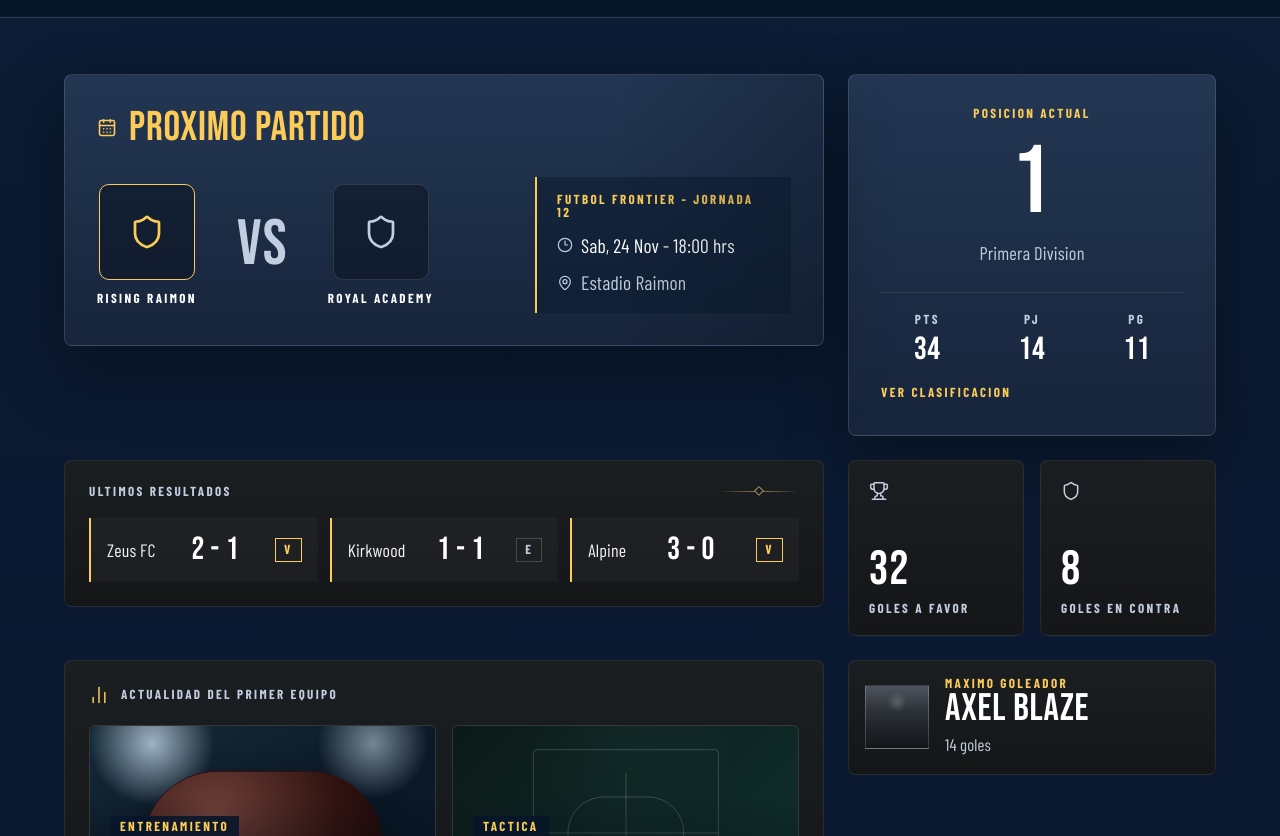
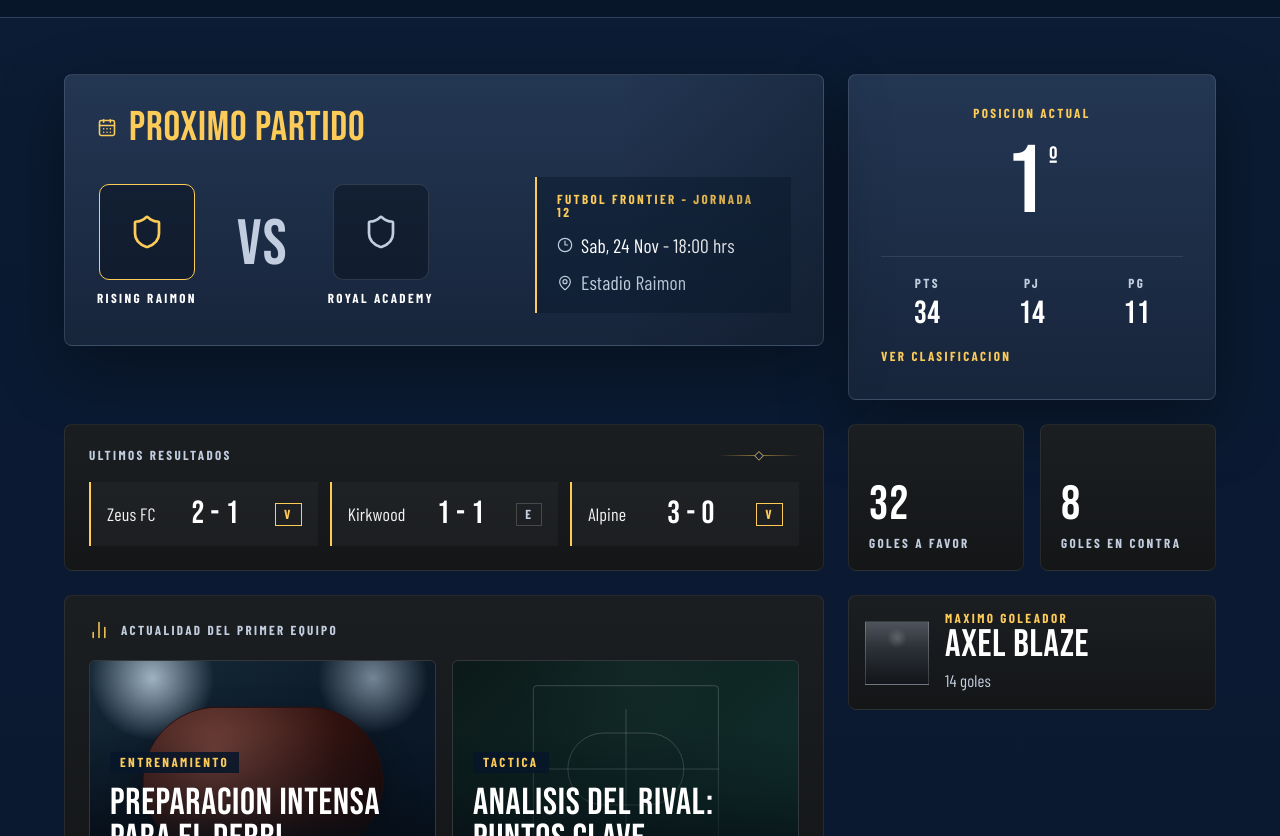
Before and after one commit to Warzack03/rr-web-platform, a Next.js app: page /primer-equipo in a window 1280 px wide. Shown: the part 680-1516 px from the top of the page. Built offline with nearby package versions, Linux system fonts and the light colour scheme.

Commit message:
Primer equipo final

```diff
--- a/src/app/primer-equipo/page.tsx
+++ b/src/app/primer-equipo/page.tsx
@@ -51,12 +51,8 @@ export default async function FirstTeamPage() {
           </div>
 
           <div className="order-4 grid gap-4 sm:grid-cols-2 lg:col-span-4 lg:grid-cols-2">
-            <MetricTile label="Goles a Favor" value={teamSummary.metrics.goalsFor} icon="attack" />
-            <MetricTile
-              label="Goles en Contra"
-              value={teamSummary.metrics.goalsAgainst}
-              icon="defense"
-            />
+            <MetricTile label="Goles a Favor" value={teamSummary.metrics.goalsFor} />
+            <MetricTile label="Goles en Contra" value={teamSummary.metrics.goalsAgainst} />
           </div>
 
           <div className="order-6 lg:order-5 lg:col-span-8">
--- a/src/components/public/team-overview-panels.tsx
+++ b/src/components/public/team-overview-panels.tsx
@@ -1,6 +1,6 @@
 import type { ReactNode } from "react";
 import Link from "next/link";
-import { CalendarDays, ChartNoAxesColumn, Clock3, MapPin, Shield, Trophy } from "lucide-react";
+import { CalendarDays, ChartNoAxesColumn, Clock3, MapPin, Shield } from "lucide-react";
 import { SectionLabel } from "@/components/public/section-label";
 import { cn } from "@/lib/utils";
 
@@ -125,7 +125,6 @@ type StandingSummaryPanelProps = {
 };
 
 export function StandingSummaryPanel({
-  competition,
   position,
   points,
   played,
@@ -135,8 +134,10 @@ export function StandingSummaryPanel({
     <section className="rr-panel border-[color:var(--rr-border-strong)] p-6 md:p-8">
       <div className="text-center">
         <p className="rr-kicker text-[0.92rem] text-[color:var(--rr-gold)]">Posicion Actual</p>
-        <div className="rr-display mt-4 text-[6rem] leading-none text-white">{position}</div>
-        <p className="mt-2 text-[1.15rem] text-[color:var(--rr-muted)]">{competition}</p>
+        <div className="rr-display mt-4 flex items-start justify-center gap-1 text-white">
+          <span className="text-[6rem] leading-none">{position}</span>
+          <span className="translate-y-2 text-[2.1rem] leading-none">º</span>
+        </div>
       </div>
       <div className="mt-6 border-t border-white/10 pt-5">
         <div className="grid grid-cols-3 gap-3 text-center">
@@ -167,23 +168,13 @@ function StandingStat({ label, value }: { label: string; value: number }) {
 type MetricTileProps = {
   label: string;
   value: number;
-  icon?: "attack" | "defense";
 };
 
-export function MetricTile({ label, value, icon = "attack" }: MetricTileProps) {
+export function MetricTile({ label, value }: MetricTileProps) {
   return (
-    <section className="rr-panel-dark flex min-h-[11rem] flex-col justify-between p-5">
-      <div className="text-[color:var(--rr-muted)]">
-        {icon === "attack" ? (
-          <Trophy className="h-5 w-5" strokeWidth={1.8} />
-        ) : (
-          <Shield className="h-5 w-5" strokeWidth={1.8} />
-        )}
-      </div>
-      <div>
-        <div className="rr-display text-[3rem] leading-none text-white">{value}</div>
-        <p className="rr-kicker mt-2 text-[0.88rem] text-[color:var(--rr-muted)]">{label}</p>
-      </div>
+    <section className="rr-panel-dark flex min-h-[8.5rem] flex-col justify-end p-5">
+      <div className="rr-display text-[3rem] leading-none text-white">{value}</div>
+      <p className="rr-kicker mt-2 text-[0.88rem] text-[color:var(--rr-muted)]">{label}</p>
     </section>
   );
 }
```
